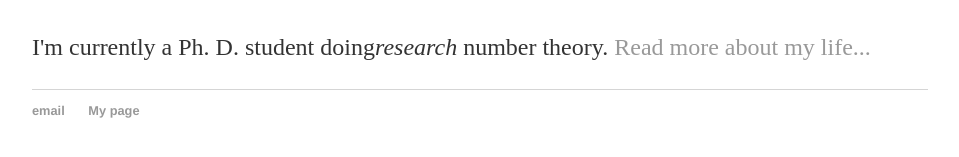
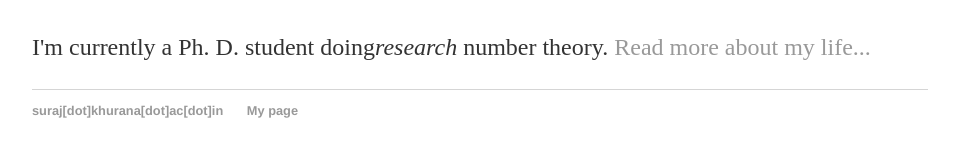
Before and after one commit to Suraj-Singh-Khurana/Suraj-Singh-Khurana.github.io, a Jekyll site: the page built from index.html, in a window 1280 px wide. Shown: the part 166-323 px from the top of the page, without its empty margins (160-1119 px from the left). Built offline with Jekyll 4.4.1, drawn with Linux system fonts in a browser that asks for light colours.

Commit message:
Update default.html

```diff
--- a/_layouts/default.html
+++ b/_layouts/default.html
@@ -21,7 +21,7 @@
 			</div><!-- /.container -->
 			<footer>
 	    		<ul>
-	        		<li><a href="mailto:suraj.khurana@iitrpr.ac.in">email</a></li>
+	        		<li><a href="mailto:suraj.khurana@iitrpr.ac.in">suraj[dot]khurana[dot]ac[dot]in</a></li>
 	        		<li><a href="https://suraj-singh-khurana.github.io/">My page</a></li>
 				</ul>
 			</footer>
```
